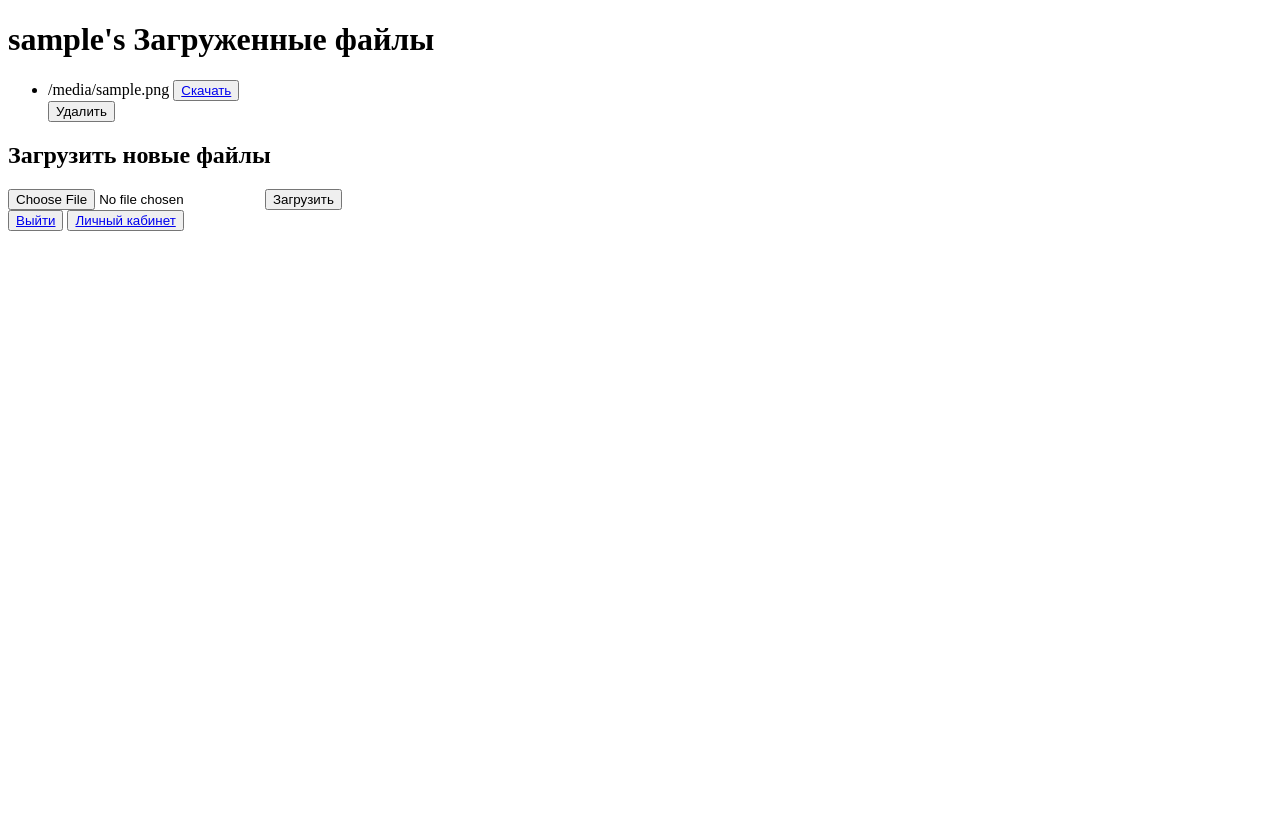
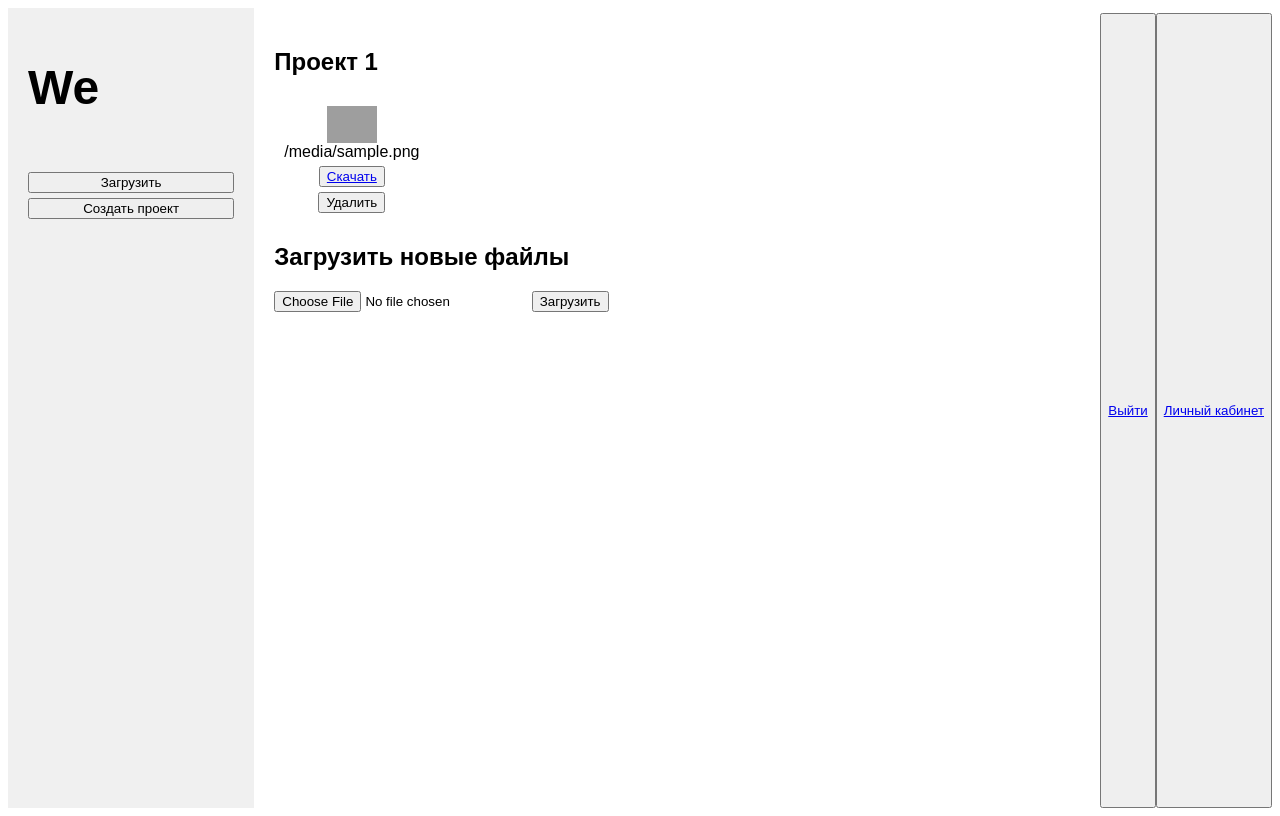
Before and after one commit to MzHmO/Link2Work, a Flask app: template templates/files.html in a window 1280 px wide. Before the commit the page ends 231 px from the top, so only its background shows below. Run offline with Flask 3, Linux system fonts and the light colour scheme; the template is opened without the code that fills it: most values are stand-ins (such as "Sample title", 1, 10 or a date in 2020); grey boxes are pictures that could not be loaded.

Commit message:
Добавление первоначального интерфейса в /files

```diff
--- /dev/null
+++ b/static/files.css
@@ -0,0 +1,50 @@
+body {
+    font-family: Arial, sans-serif;
+    display: flex;
+    height: 100vh;
+  }
+
+  .sidebar {
+    flex-grow: 1;
+    background-color: #f0f0f0;
+    padding: 20px;
+    display: flex;
+    flex-direction: column;
+  }
+
+  .sidebar-header {
+    font-size: 24px;
+    font-weight: bold;
+    margin-bottom: 20px;
+  }
+
+  .main-content {
+    flex-grow: 5;
+    padding: 20px;
+    background-color: #ffffff;
+  }
+
+  .files-list {
+    display: flex;
+    flex-wrap: wrap;
+    gap: 10px;
+  }
+
+  .file-item {
+    display: flex;
+    flex-direction: column;
+    align-items: center;
+    margin: 10px;
+  }
+
+  .file-item img {
+    width: 50px;
+  }
+
+  .error {
+    color: red;
+  }
+
+  button, .file-item a {
+    margin-top: 5px;
+  }
--- a/templates/files.html
+++ b/templates/files.html
@@ -1,29 +1,44 @@
 <!DOCTYPE html>
 <html>
   <head>
-  <title>{{ username }}'s Files</title>
+    <title>{{username}}'s files</title>
+    <link rel="stylesheet" href="{{ url_for('static', filename='files.css') }}">
   </head>
 <body>
+  <div class="sidebar">
+    <div class="sidebar-header">
+      <h1>We</h1>
+    </div>
+    <button>Загрузить</button>
+    <button>Создать проект</button>
+    <!-- Кнопки на другие проекты -->
+  </div>
+
+  <div class="main-content">
+    <h2>Проект 1</h2>
     {% if error %}
-<p style="color: red;">{{ error }}</p>
+      <p class="error">{{ error }}</p>
     {% endif %}
-<h1>{{ username }}'s Загруженные файлы</h1>
-<ul>
+    <div class="files-list">
       {% for file in files %}
-  <li>
+      <div class="file-item">
+        <img src="file-icon.png" alt="file">
         {{ file }}
         <button><a href="{{ url_for('download_file', filename=file) }}">Скачать</a></button>
         <form action="{{ url_for('delete_file', filename=file) }}" method="post">
           <button type="submit">Удалить</button>
         </form>
-  </li>
+      </div>
       {% endfor %}
-</ul>
+    </div>
+
     <h2>Загрузить новые файлы</h2>
     <form method="post" enctype="multipart/form-data">
       <input type="file" name="file">
       <input type="submit" value="Загрузить">
     </form>
+  </div>
+
   <button><a href="{{ url_for('logout') }}">Выйти</a></button>
   <button><a href="Personal_Page">Личный кабинет</a></button>
 </body>
```
Lines whose indentation alone changed are shown as unchanged.
